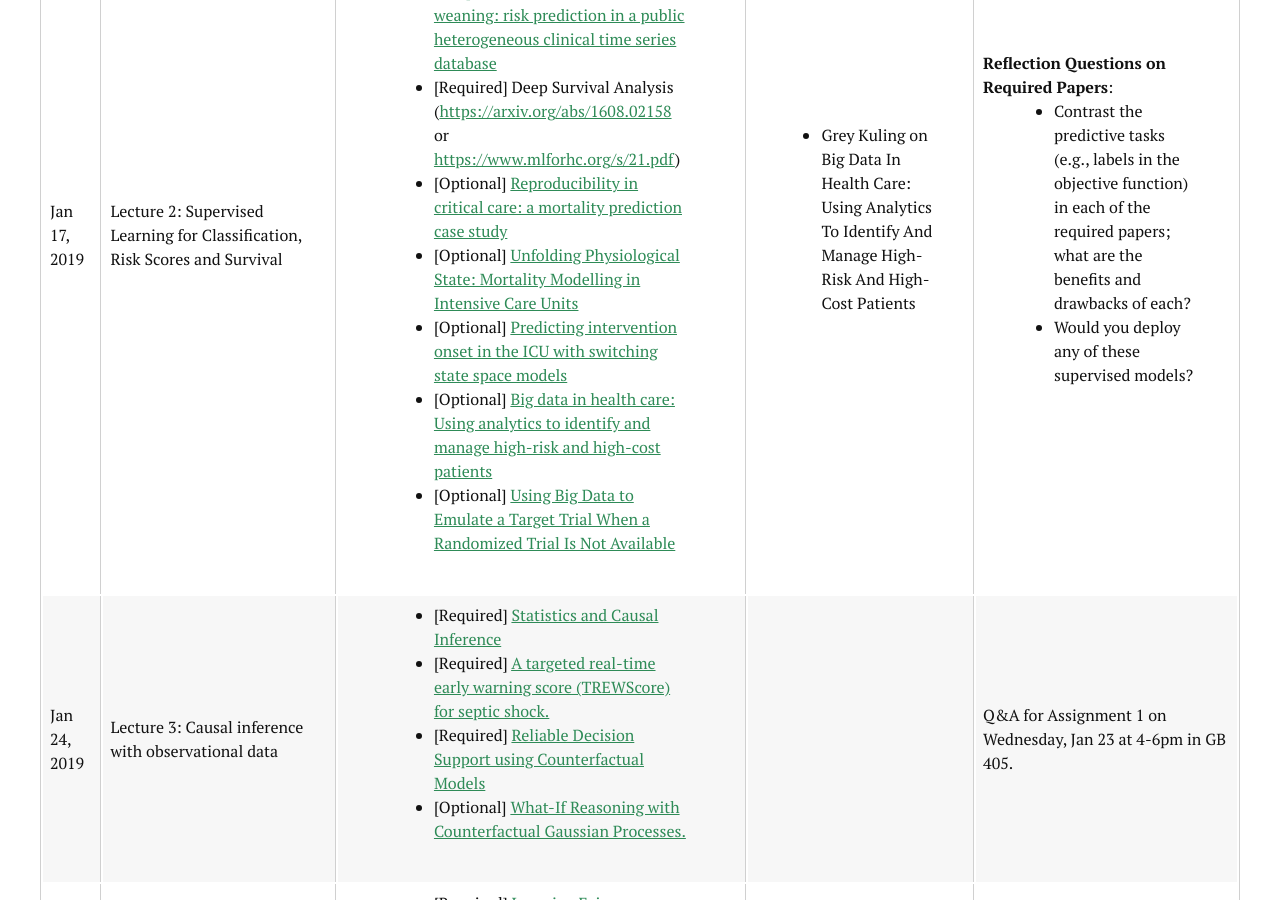
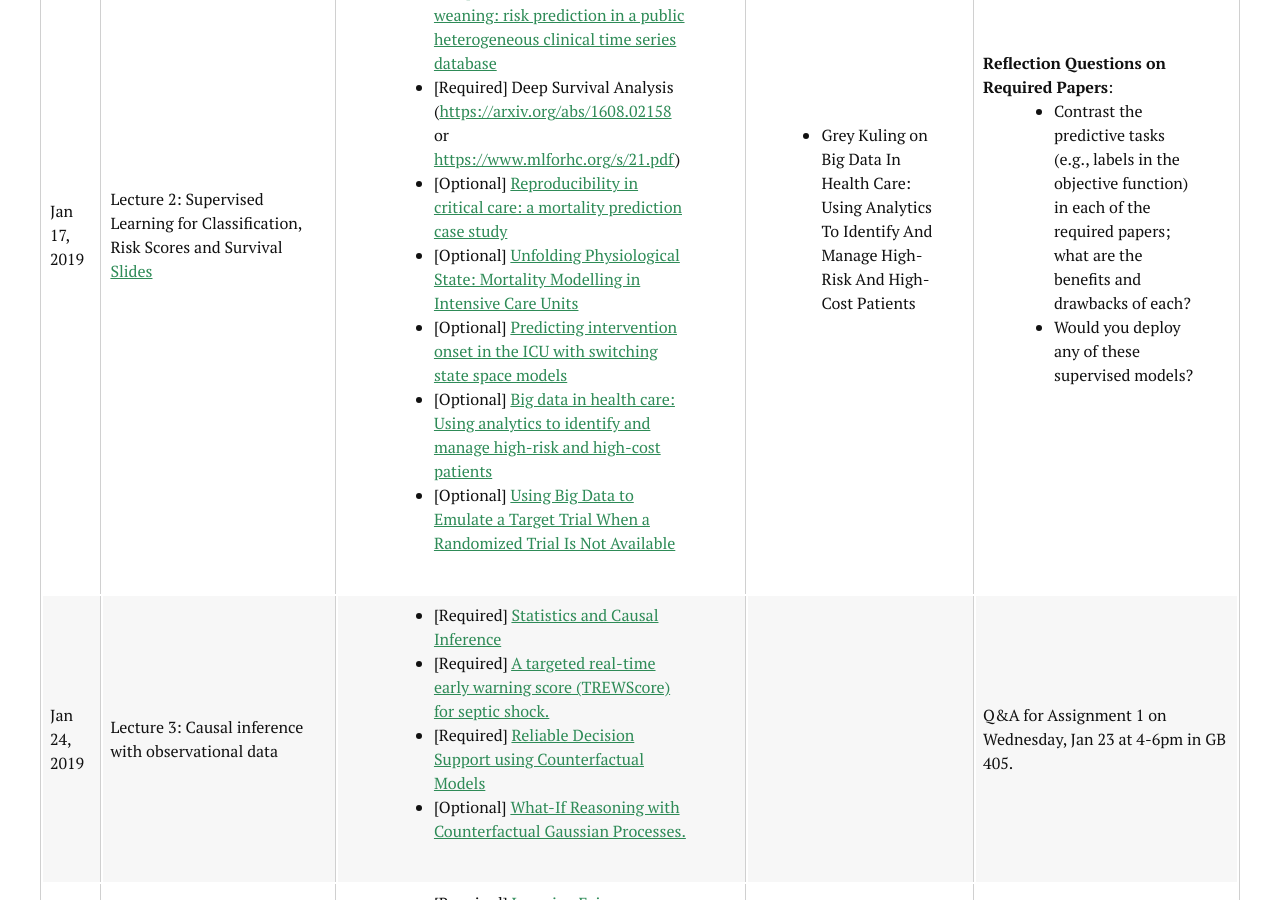
Before and after one commit to CS2541-ML4H2019/CS2541-ML4H2019.github.io, a Jekyll site: the page built from schedule.md, in a window 1280 px wide and 900 px high, scrolled down 846 px. Built offline with Jekyll 4.4.1, drawn with Linux system fonts in a browser that asks for light colours; nearby versions of some CDN libraries.

Commit message:
Update schedule.md

```diff
--- a/schedule.md
+++ b/schedule.md
@@ -32,7 +32,7 @@ title: Schedule
   </tr>
   <tr>
     <td>Jan 17, 2019 </td>
-    <td>Lecture 2: Supervised Learning for Classification, Risk Scores and Survival</td>
+    <td>Lecture 2: Supervised Learning for Classification, Risk Scores and Survival <br> <a href="https://cs2541-ml4h2019.github.io/lectures/CSC2541 - Lecture 2.pdf"> Slides </a> </td>
     <td>
       <ul>
         <li>[Required] <a href="https://www.nature.com/articles/s41598-018-24271-9">Recurrent Neural Networks for Multivariate Time Series with Missing Values</a></li>
```
